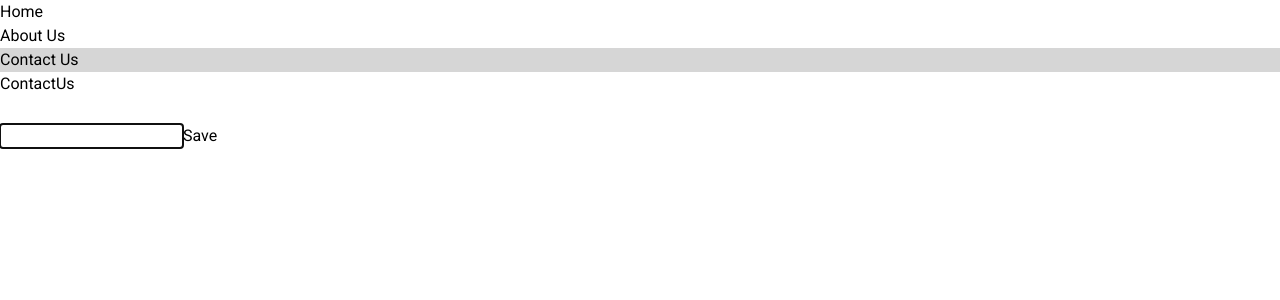
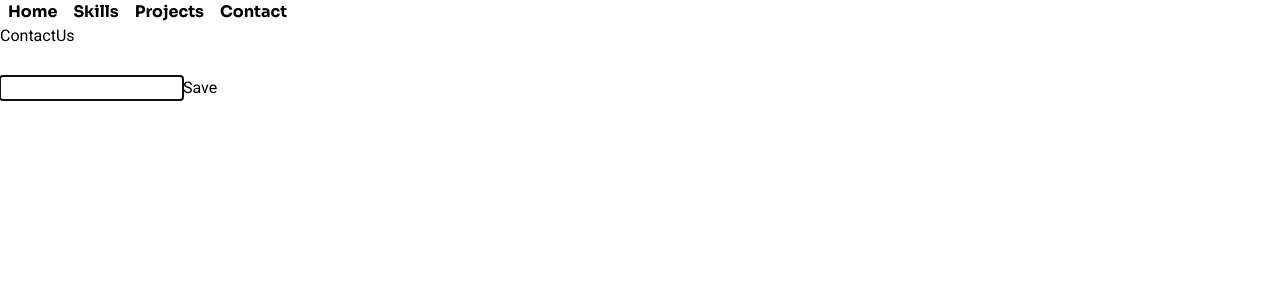
Before and after one commit to EduJura/eduardo-juarez-app, a React (Create React App) app: page /my-react-app-with-ts/contact-us in a window 1280 px wide. Shown: the top 300 px of the page. Built offline with nearby package versions, Linux system fonts and the light colour scheme.

Commit message:
Update Navigation component

```diff
--- a/src/components/Navigation/Navigation.scss
+++ b/src/components/Navigation/Navigation.scss
@@ -1,5 +1,5 @@
 .navigation {
-  &--active {
-    background-color: var(--light-gray, #d6d6d6);
+  &--active a {
+    color: var(--light-gray, #d6d6d6);
   }
 }
--- a/src/components/Navigation/Navigation.tsx
+++ b/src/components/Navigation/Navigation.tsx
@@ -1,27 +1,29 @@
 import { Link, useMatch, useResolvedPath } from "react-router-dom";
 import "./Navigation.scss";
-//import { getBaseURL } from "../../utils";
 
 function Navigation(): JSX.Element {
   return (
     <nav>
-      <ul>
+      <ul className="flex">
         <CustomLink url='/'>Home</CustomLink>
-        <CustomLink url='/about-us'>About Us</CustomLink>
-        <CustomLink url='/contact-us'>Contact Us</CustomLink>
+        <CustomLink url='/skills'>Skills</CustomLink>
+        <CustomLink url='/projects'>Projects</CustomLink>
+        <CustomLink url='/contact'>Contact</CustomLink>
       </ul>
     </nav>
   );
 }
 
 function CustomLink({children, ...props }): JSX.Element {
-  //const baseURL = getBaseURL();
   const resolvedPath = useResolvedPath(props.url);
   const isActive = useMatch({path: resolvedPath.pathname, end: true});
-  const url = props.url; //baseURL === "/" ? props.url : baseURL + props.url;
+  const url = props.url;
   return (
-    <li className={isActive ? "navigation--active" : ""}>
-      <Link to={url}>{children}</Link>
+    <li
+      className="font-sora font-[700] cursor-pointer hover:scale-110 duration-300 mx-2">
+      <Link className={`${isActive ? "text-emerald-400" : ""}`} to={url}>
+        {children}
+      </Link>
     </li>
   );
 };
```
